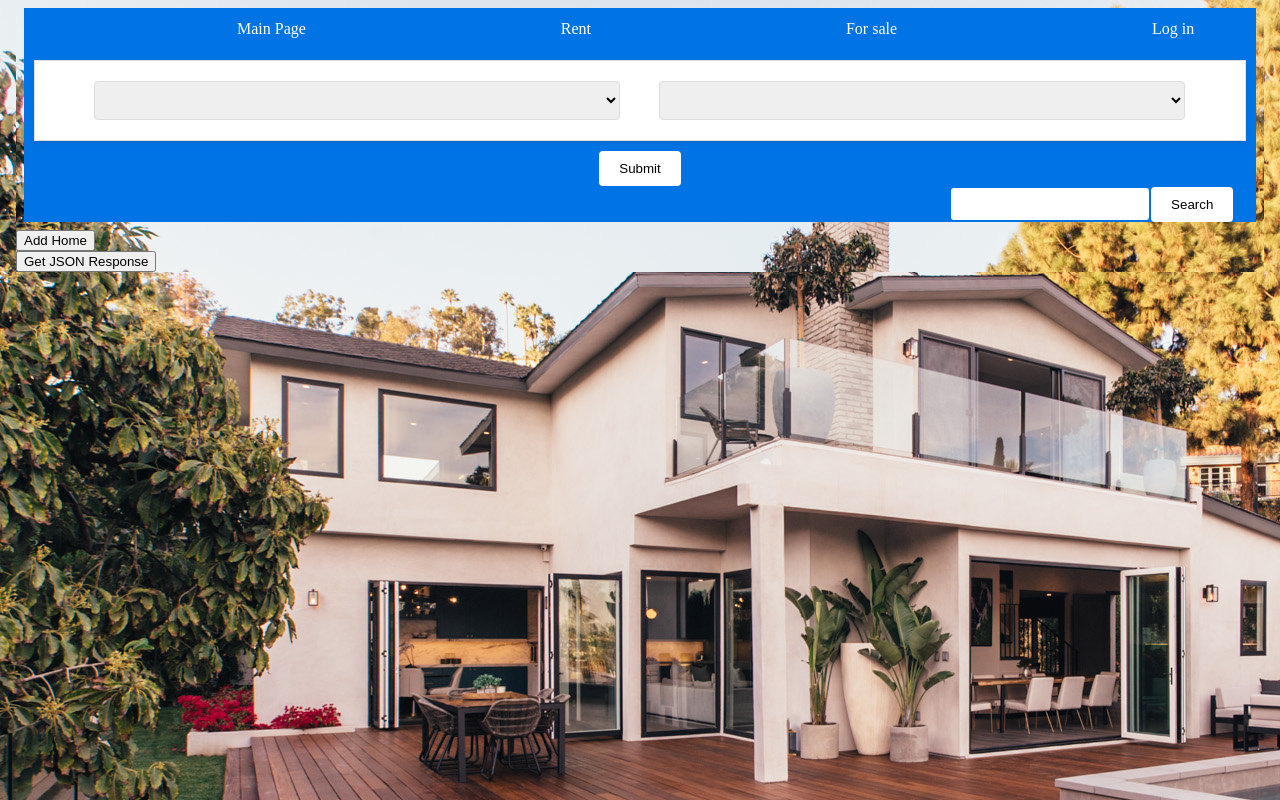
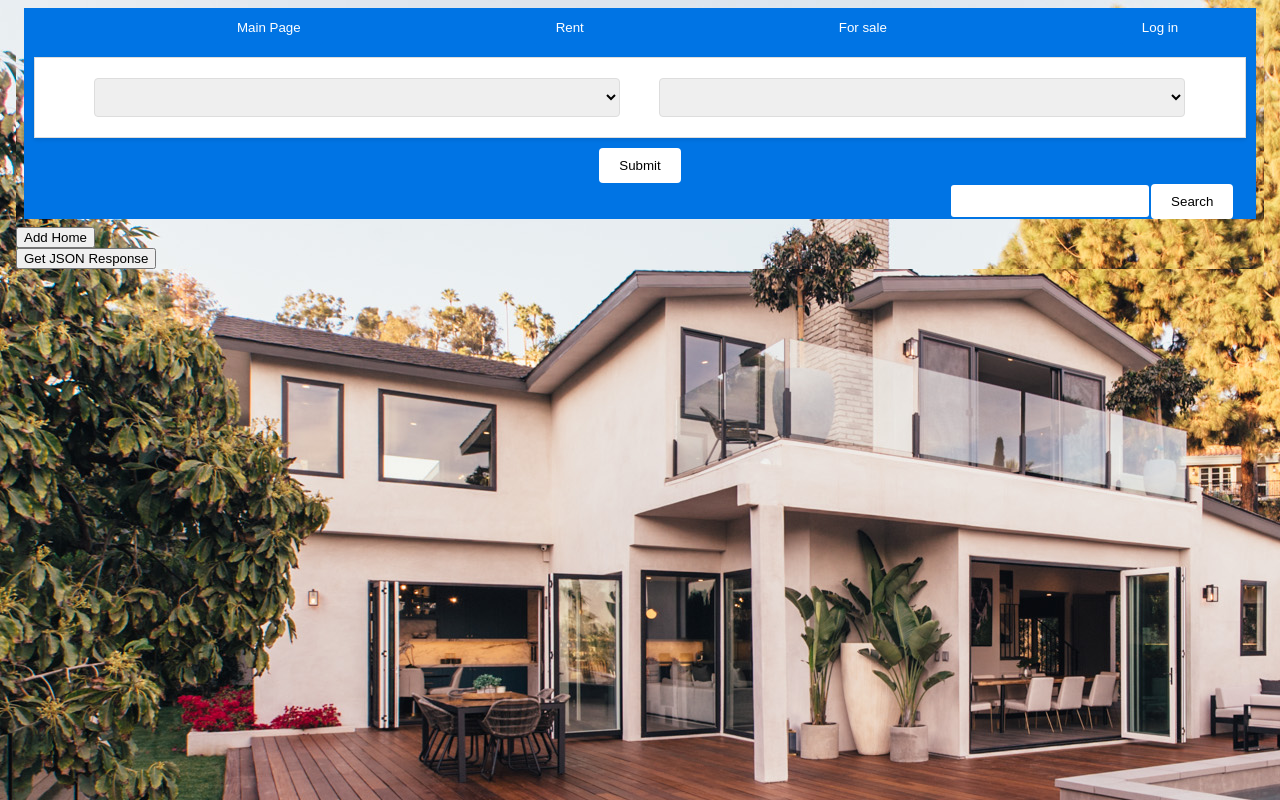
Before and after one commit to TateKeldishvili777/my-angular-app, an Angular app: page / in a window 1280 px wide. Built offline with nearby package versions, Linux system fonts and the light colour scheme; no server answers.

Commit message:
Changed <a> with <button> to use Rent and Sales filter

```diff
--- a/src/app/header/header.css
+++ b/src/app/header/header.css
@@ -57,7 +57,7 @@ header a {
   font-size: 18px; /* Increase text size */
   font-family: "Arial", sans-serif; /* Change the font family */
 }
-.mainText a {
+.mainText button {
   margin-left: 15.5%;
   display: inline-block; /* Display as blocks to apply styles */
   padding: 10px 20px; /* Add padding for button size */
@@ -70,7 +70,7 @@ header a {
   border-radius: 5px; /* Rounded corners for buttons */
 }
 
-.mainText a:hover {
+.mainText button:hover {
   background-color: #005ea3; /* Change background color on hover */
 }
 .search{
--- a/src/app/header/header.html
+++ b/src/app/header/header.html
@@ -8,10 +8,10 @@
 <body>
 <header>
   <div class="mainText">
-    <a href="/">Main Page</a>
-    <a href="/" class="rent">Rent</a>
-    <a href="/" class="forSale">For sale</a>
-    <a href="/" class="authorization">Log in</a>
+    <button href="/">Main Page</button>
+    <button value="Rent" class="rent">Rent</button>
+    <button value="Sale" class="forSale">For sale</button>
+    <button class="authorization">Log in</button>
   </div>
   <div class="forms">
     <form name="searchForm" class="searchForm">
```
